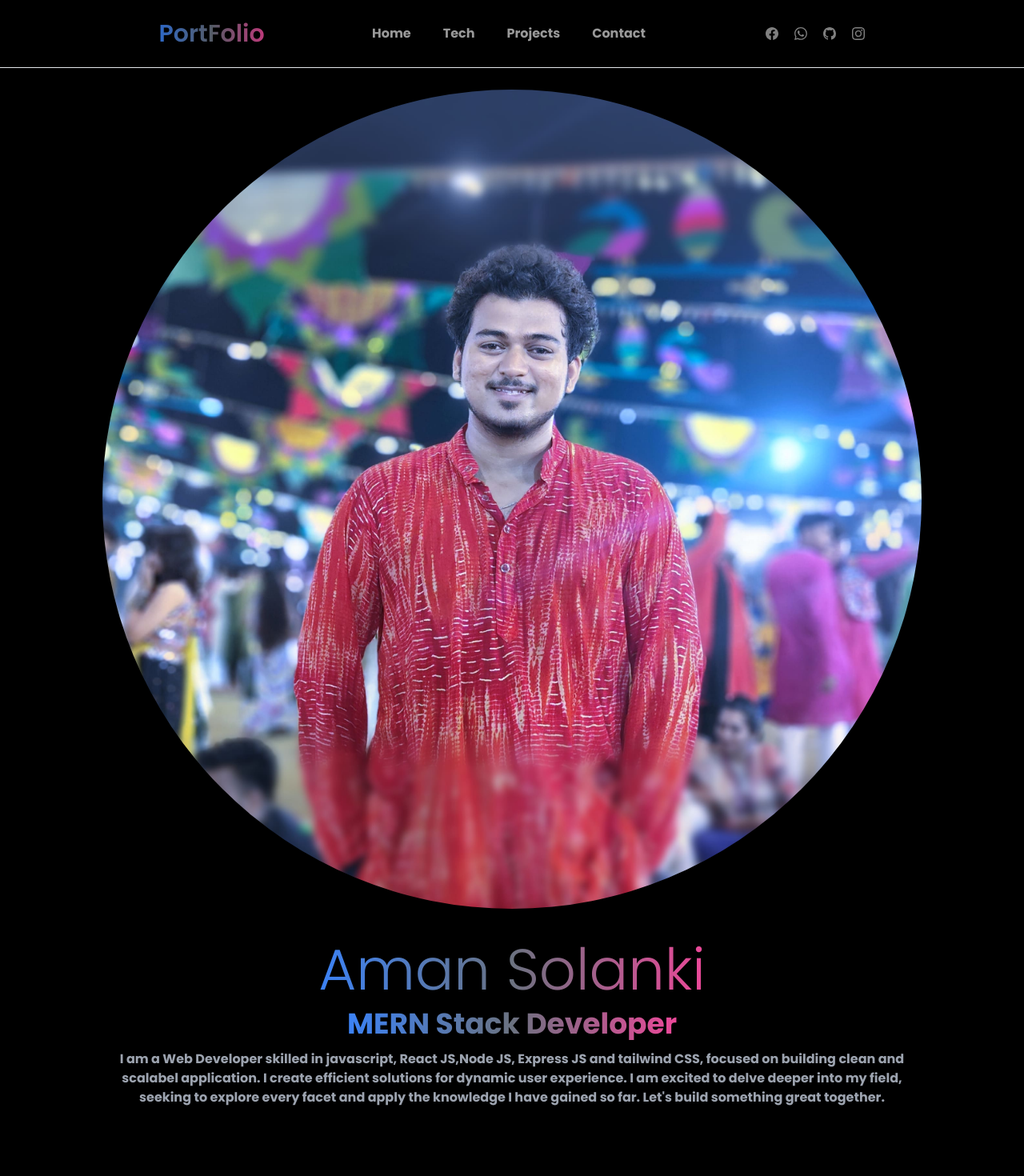
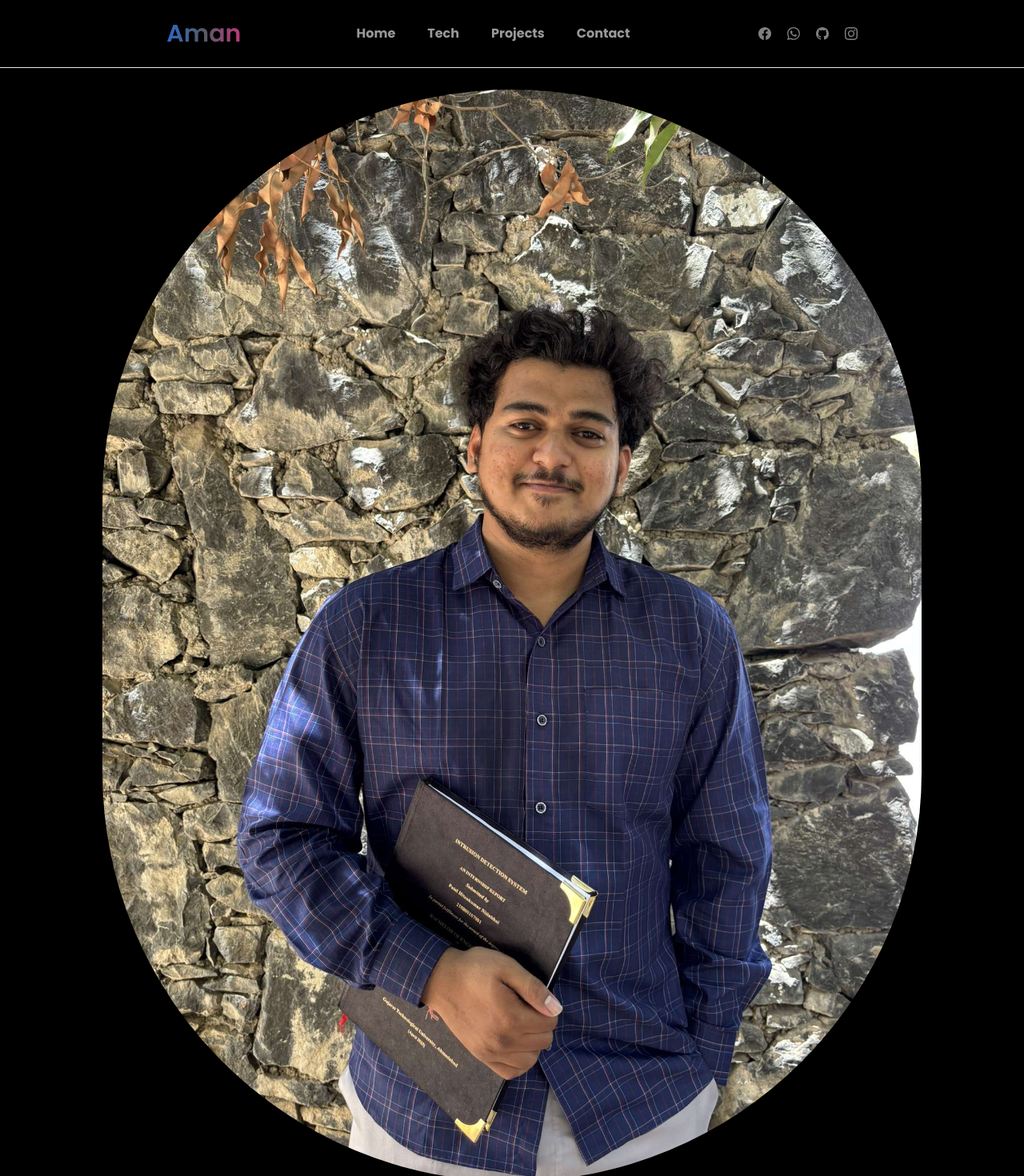
Before and after one commit to AmanXLuffy/mePortfolio, a React (Create React App) app: page / in a window 1280 px wide. Shown: the top 1470 px of the page at 80% size. Built offline with nearby package versions, Linux system fonts and the light colour scheme.

Commit message:
fixed minor details in portfolio

```diff
--- a/src/components/Hero.jsx
+++ b/src/components/Hero.jsx
@@ -12,7 +12,7 @@ const Hero = () => {
         animate={{y: 0, opacity:1}}
         transition={{duration: 0.8, delay: 0.2}}
         >
-        <a href='https://drive.google.com/file/d/1FS4p476eG8-ReB9rXJ7_kMV4qsWYv0ms/view?usp=drive_link' target='_blank'> <img src="/assets/img1.jpg" alt='' className=' cursor-pointer shadow-xl shadow-indigo-900 transition-all duration-300 hover:-translate-y-5 hover:scale-105 hover:shadow-indigo-600 md:w-[350px] w-[300px] rounded-full '></img> </a>
+        <a href='https://drive.google.com/file/d/1FS4p476eG8-ReB9rXJ7_kMV4qsWYv0ms/view?usp=drive_link' target='_blank'> <img src="/assets/aman.jpg" alt='' className=' cursor-pointer shadow-xl shadow-indigo-900 transition-all duration-300 hover:-translate-y-5 hover:scale-105 hover:shadow-indigo-600 md:w-[350px] w-[300px] rounded-full '></img> </a>
         </motion.div>
 
 
@@ -29,7 +29,7 @@ const Hero = () => {
           <h3 className='bg-gradient-to-r from-blue-500 via-gray-500 to-pink-500 bg-clip-text text-transparent text-2xl md:text-4xl'>MERN Stack Developer</h3>
 
 
-          <p className='md:text-base text-sm text-gray-400 text-thin'>I am a Web Developer skilled in javascript, React JS,Node JS, Express JS and tailwind CSS, focused on building clean and scalabel application. I create efficient solutions for dynamic user experience. I am excited to delve deeper into my field, seeking to explore every facet and apply the knowledge I have gained so far. Let's build something great together.
+          <p className='md:text-base text-sm text-justify text-gray-400 text-thin'>I am a Web Developer skilled in javascript, React JS, Express JS, Mongo DB and Tailwind CSS, focused on building clean and scalable application. I am excited to delve deeper into my field, seeking to explore every facet and apply the knowledge I have gained so far.
           </p>
         </motion.div>
       </div>
--- a/src/components/Navbar.jsx
+++ b/src/components/Navbar.jsx
@@ -24,7 +24,7 @@ const handleResize = () => {
 
   return (
     <nav className='fixed top-0 z-10 flex w-full items-center justify-between border-b border-b-gray-700 bg-black/70 px-16 py-6 text-slate-50 backdrop-blur-md md:justify-evenly'>
-      <a href='#home' className='bg-gradient-to-r from-blue-500 via-gray-500 to-pink-500 bg-clip-text text-transparent opacity-80 text-3xl font-semibold transition-all duration-300 hover:opacity-100'>PortFolio</a>
+      <a href='#home' className='bg-gradient-to-r from-blue-500 via-gray-500 to-pink-500 bg-clip-text text-transparent opacity-80 text-3xl font-semibold transition-all duration-300 hover:opacity-100'>Aman</a>
 
 
       <ul className='hidden md:flex gap-10'>
@@ -60,9 +60,16 @@ const handleResize = () => {
             </ul>
 
           <ul className='flex flex-wrap gap-5'>
-             <li className=' cursor-pointer opacity-50 transition-all duration-300 hover:text-blue-500 hover:opacity-100'> <BsFacebook/> </li>
-             <li className=' cursor-pointer opacity-50 transition-all duration-300 hover:text-green-500 hover:opacity-100'> <BsWhatsapp/> </li>
-             <li className=' cursor-pointer opacity-50 transition-all duration-300 hover:text-sky-500 hover:opacity-100'> <BsGithub/> </li>
+             {/* <li className=' cursor-pointer opacity-50 transition-all duration-300 hover:text-blue-500 hover:opacity-100'> <BsFacebook/> </li> */}
+             <a href="https://www.facebook.com/profile.php?id=100054057791444" target="_blank" rel="noopener noreferrer" className="text-blue-600 opacity-90 hover:opacity-100 transition"><BsFacebook size={28} /></a>
+             {/* <li className=' cursor-pointer opacity-50 transition-all duration-300 hover:text-green-500 hover:opacity-100'> <BsWhatsapp/> </li> */}
+             <a href="https://wa.me/9173515355" target="_blank" rel="noopener noreferrer" className="text-green-500 opacity-90 hover:opacity-100 transition">
+              <BsWhatsapp size={28} />
+            </a>
+             {/* <li className=' cursor-pointer opacity-50 transition-all duration-300 hover:text-sky-500 hover:opacity-100'> <BsGithub/> </li> */}
+             <a href="https://www.instagram.com/aman_solanki702/" target="_blank" rel="noopener noreferrer" className="text-pink-500 opacity-90 hover:opacity-100 transition">
+              <BsGithub size={28} />
+            </a>
              <li className=' cursor-pointer opacity-50 transition-all duration-300 hover:text-pink-500 hover:opacity-100'> <BsInstagram/></li>
           </ul>
           </div>
```
Also changed, not shown: public/assets/aman.jpg (added), src/pictures/aman.jpg (added).
